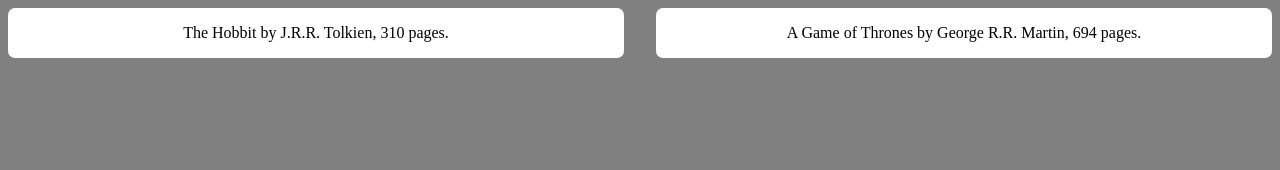
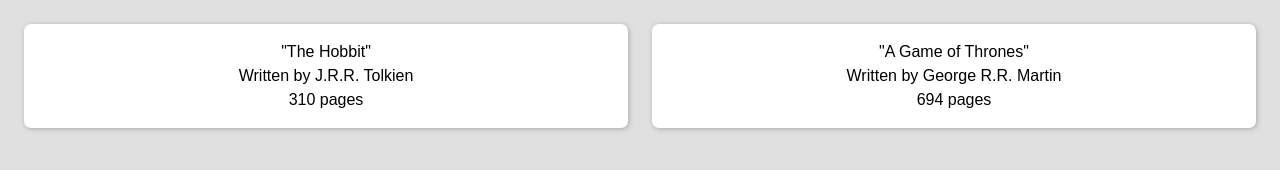
Before and after one commit to VeruAmari/library, a plain HTML site: page index.html in a window 1280 px wide. Drawn offline with Linux system fonts and the light colour scheme.

Commit message:
Improve information display, card looks

```diff
--- a/javascript.js
+++ b/javascript.js
@@ -21,6 +21,7 @@ let aGOT = new Book('A Game of Thrones', 'George R.R. Martin', 694);
 addBookToLibrary(theHobbit);
 addBookToLibrary(aGOT);
 
+
 console.log(myLibrary);
 
 function displayBooks () {
@@ -31,10 +32,16 @@ function displayBooks () {
     const addBook = document.createElement('div');
     addBook.setAttribute('class', 'book');
 
-    const info = document.createElement('p');
-    info.textContent = book.info();
+    const title = document.createElement('p');
+    title.textContent = '"' + book.title + '"';
 
-    addBook.appendChild(info);
+    const author = document.createElement('p');
+    author.textContent = "Written by " + book.author;
+
+    const pages = document.createElement('p');
+    pages.textContent = book.pages + " pages";
+
+    addBook.appendChild(title).appendChild(author).appendChild(pages);
     bookshelve.appendChild(addBook);
   }
 }
--- a/style.css
+++ b/style.css
@@ -1,18 +1,28 @@
 :root {
   --light-color-1: #fff;
-  --light-color-2: grey;
+  --light-color-2: rgb(224, 224, 224);
 
   background-color: var(--light-color-2);
+}
+
+* {
+  margin: 0;
+  padding: 0;
+  font-family: Arial, Helvetica, sans-serif;
 }
 
 .container {
   display: grid;
   grid-template: auto / repeat(auto-fit, minmax(250px, 1fr));
-  gap: 2rem;
+  gap: 1.5rem;
+  padding: 1.5rem;
 }
 
 .book {
   border-radius: 7px;
   background-color: var(--light-color-1);
   text-align: center;
+  padding: 1rem;
+  line-height: 1.5rem;
+  box-shadow: 1px 1px 5px 0px #aaa;
 }
```
